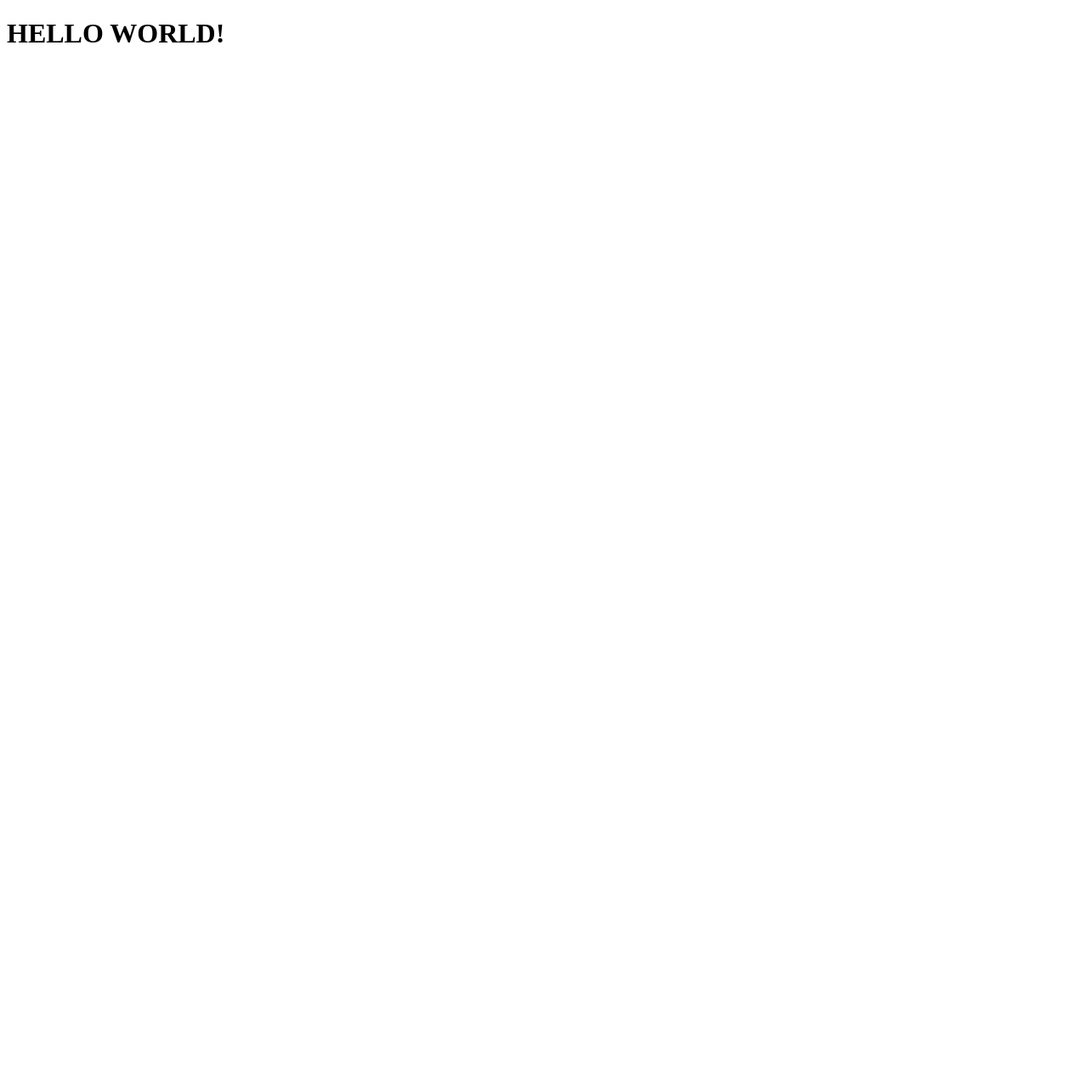
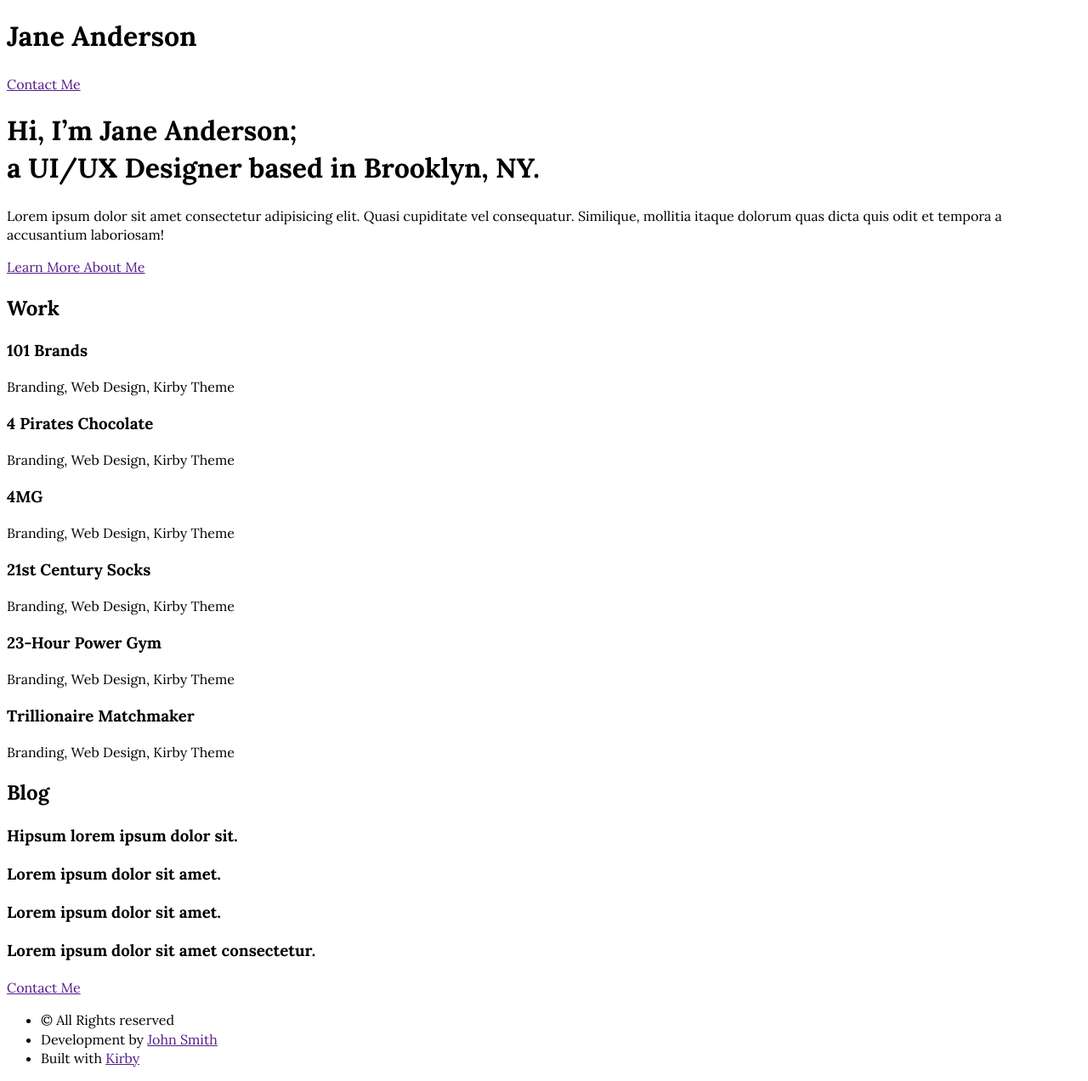
Before and after one commit to wmemorgan/designer-portfolio, a website: page index.html in a window 1280 px wide. Shown: the whole page at 85% size. Before the commit the page ends 800 px from the top, so only its background shows below. Drawn offline with Linux system fonts and the light colour scheme.

Commit message:
Changes to be committed: 	modified:   assets/css/main.css 	modified:   assets/scss/main.scss 	modified:   index.html  Untracked files: 	assets/scss/_typography.scss 	mockups/

```diff
--- a/assets/scss/main.scss
+++ b/assets/scss/main.scss
@@ -0,0 +1,15 @@
+@import url('https://fonts.googleapis.com/css?family=Lora:400,400i,700|Source+Sans+Pro:700,900');
+
+// Variables
+
+// Fonts
+$Lora: 'Lora', serif;
+$SourceSans: 'Source Sans Pro', Helvetica, sans-serif;
+
+// Colors
+$text: #333333;
+
+@import 'typography';
+body {
+
+}
--- a/index.html
+++ b/index.html
@@ -5,11 +5,92 @@
   <meta name="viewport" content="width=device-width, initial-scale=1.0">
   <meta http-equiv="X-UA-Compatible" content="ie=edge">
   <title>Designer Portfolio</title>
+  <!-- Font Awesome -->
+  <link rel="stylesheet" href="https://use.fontawesome.com/releases/v5.0.13/css/all.css" integrity="sha384-DNOHZ68U8hZfKXOrtjWvjxusGo9WQnrNx2sqG0tfsghAvtVlRW3tvkXWZh58N9jp"
+    crossorigin="anonymous">
 
   <!--Styles-->
   <link rel="stylesheet" href="assets/css/main.css">
 </head>
 <body>
-  <h1>HELLO WORLD!</h1>
+  <div class="header-background">
+    <header>
+      <div class="container header__container">
+        <h1 id="site-title">Jane Anderson</h1>
+        <a href="" class="button" id="contact-me">Contact Me</a>
+      </div>
+    </header>
+    <div class="hero">
+      <h1 class="hero_headline">Hi, I’m Jane Anderson;<br>
+         a UI/UX Designer based in Brooklyn, NY.</h1>
+      <p class="hero__description">Lorem ipsum dolor sit amet consectetur adipisicing elit. Quasi cupiditate vel consequatur. Similique, mollitia itaque dolorum quas dicta quis odit et tempora a accusantium laboriosam!</p>
+      <a href="" class="hero__link">Learn More About Me</a>
+    </div>
+  </div>
+
+  <section id="portfolio">
+    <div class="container--flex">
+      <h2 class="title-flex">Work</h2>
+      <div class="portfolio-piece">
+        <h3 class="portfolio-piece__title">101 Brands</h3>
+        <p class="portfolio-piece__tags">Branding, Web Design, Kirby Theme</p>
+      </div>
+      <div class="portfolio-piece">
+        <h3 class="portfolio-piece__title">4 Pirates Chocolate</h3>
+        <p class="portfolio-piece__tags">Branding, Web Design, Kirby Theme</p>
+      </div>
+      <div class="portfolio-piece">
+        <h3 class="portfolio-piece__title">4MG</h3>
+        <p class="portfolio-piece__tags">Branding, Web Design, Kirby Theme</p>
+      </div>
+      <div class="portfolio-piece">
+        <h3 class="portfolio-piece__title">21st Century Socks</h3>
+        <p class="portfolio-piece__tags">Branding, Web Design, Kirby Theme</p>
+      </div>
+      <div class="portfolio-piece">
+        <h3 class="portfolio-piece__title">23-Hour Power Gym</h3>
+        <p class="portfolio-piece__tags">Branding, Web Design, Kirby Theme</p>
+      </div>
+      <div class="portfolio-piece">
+        <h3 class="portfolio-piece__title">Trillionaire Matchmaker</h3>
+        <p class="portfolio-piece__tags">Branding, Web Design, Kirby Theme</p>
+      </div>
+    </div>
+  </section>
+
+  <section id="blog">
+    <div class="container--flex">
+      <div class="blog-container">
+          <h2 class="title-flex">Blog</h2>
+          <h3 class="blog-title">Hipsum lorem ipsum dolor sit.</h3>
+          <h3 class="blog-title">Lorem ipsum dolor sit amet.</h3>
+          <h3 class="blog-title">Lorem ipsum dolor sit amet.</h3>
+          <h3 class="blog-title">Lorem ipsum dolor sit amet consectetur.</h3>
+      </div>
+    </div>
+  </section>
+
+  <section id="contact">
+    <h2 class="white center"></h2>
+    <div class="social"></div>
+    <div class="social">
+      <a href="" class="social__button"><i></i></a>
+      <a href="" class="social__button"><i></i></a>
+      <a href="" class="social__button"><i></i></a>
+      <a href="" class="social__button"><i></i></a>
+      <a href="" class="social__button"><i></i></a>
+      <a href="" class="social__button"><i></i></a>
+    </div>
+    <a href="" class="button" id="contact-cta">Contact Me</a>
+  </section>
+
+  <footer>
+    <ul class="footer-list">
+      <li class="footer-list__item">&copy; All Rights reserved</li>
+      <li class="footer-list__item">Development by
+        <a href="">John Smith</a></li>
+      <li class="footer-list__item">Built with <a href="">Kirby</a></li>
+    </ul>
+  </footer>
 </body>
 </html>
```
Also changed, not shown: assets/css/main.css.
